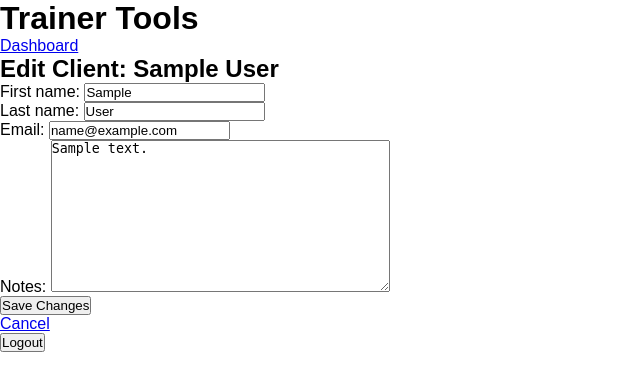
After one commit to LukeGearty/TrainerTools, a Django app: page /client/1/edit/ in a window 1280 px wide. The commit adds this page. Shown: the top 391 px of the page, without its empty margins (0-640 px from the left). Run offline with Django 5.2, Linux system fonts and the light colour scheme; a user stored in the database is signed in; tables that the repository leaves empty hold one stand-in row (values such as "Sample post").

Commit message:
added edit/delete functionality

```diff
--- a/trainertools/core/templates/core/client_detail.html
+++ b/trainertools/core/templates/core/client_detail.html
@@ -9,4 +9,6 @@
 
 
     <a href="{% url 'dashboard' %}">Back to Dashboard</a>
+    <a href="{% url 'edit_client' client.pk %}">Edit</a> |
+    <a href="{% url 'delete_client' client.pk %}">Delete</a>
 {% endblock %}
--- /dev/null
+++ b/trainertools/core/templates/core/edit_client.html
@@ -0,0 +1,13 @@
+{% extends "core/base.html" %}
+
+{% block title %}Edit {{ client.first_name }} {{ client.last_name }} {% endblock %}
+
+{% block content %}
+    <h2>Edit Client: {{ client.first_name }} {{ client.last_name }}</h2>
+    <form method="post">
+        {% csrf_token %}
+        {{ form.as_p }}
+        <button type="submit">Save Changes</button>
+    </form>
+   <a href="{% url 'client_detail' client.pk %}">Cancel</a>
+{% endblock %}
--- a/trainertools/core/urls.py
+++ b/trainertools/core/urls.py
@@ -10,4 +10,6 @@ urlpatterns = [
     path("register/", RegisterView.as_view(), name="register"),
     path("add-client/", views.add_client, name="add_client"),
     path("client/<int:pk>", views.client_detail, name="client_detail"),
+    path("client/<int:pk>/edit/", views.edit_client, name="edit_client"),
+    path("client/<int:pk>/delete/", views.delete_client, name="delete_client")
 ]
--- a/trainertools/core/views.py
+++ b/trainertools/core/views.py
@@ -30,6 +30,25 @@ def client_detail(request, pk):
     client = get_object_or_404(Client, pk=pk, trainer=request.user)
     return render(request, "core/client_detail.html", {"client": client})
 
+@login_required
+def edit_client(request, pk):
+    client = get_object_or_404(Client, pk=pk, trainer=request.user)
+    if request.method == "POST":
+        form = ClientForm(request.POST, instance=client)
+        if form.is_valid():
+            form.save()
+            return redirect("client_detail", pk=client.pk)
+    else:
+        form = ClientForm(instance=client)
+    return render(request, "core/edit_client.html", {"form": form, "client":client})
+
+@login_required
+def delete_client(request, pk):
+    client = get_object_or_404(Client, pk=pk, trainer=request.user)
+    if request.method == "POST":
+        client.delete()
+        return redirect("dashboard")
+    return render(request, "core/delete_client.html", {"client": client})
 
 class RegisterView(generic.CreateView):
     form_class = UserCreationForm
```
Also changed, not shown: trainertools/core/templates/core/delete_client.html (added, +14 -0 lines), 1 other file.
